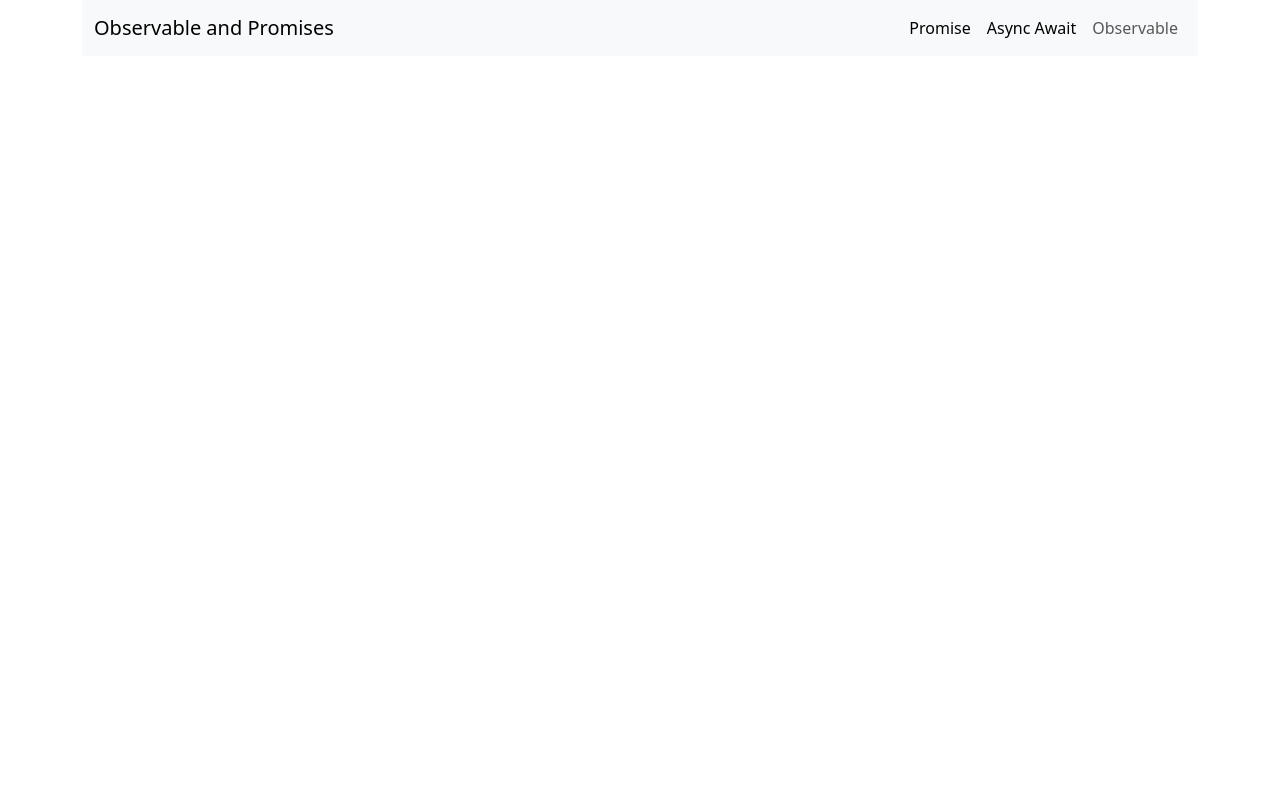
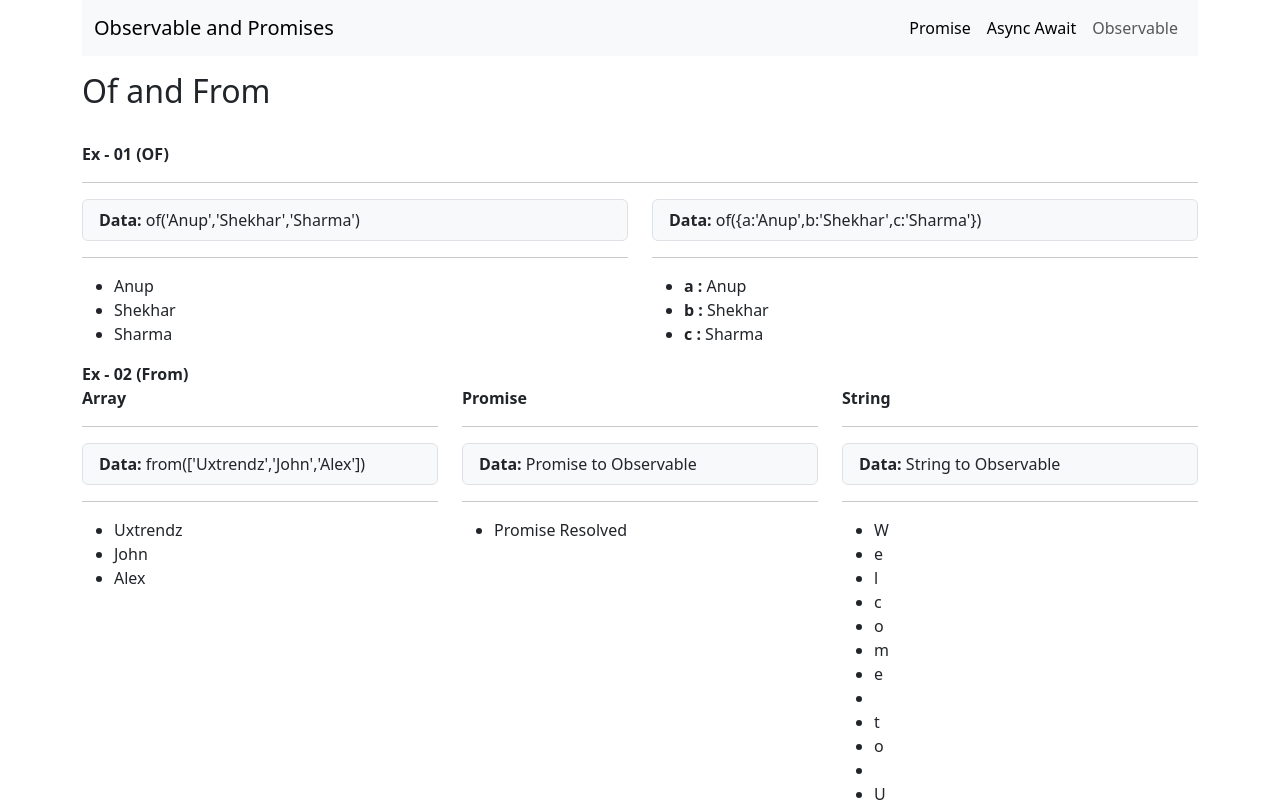
Before and after one commit to Vaibhav2596/Rxjs-Series, an Angular app: page /observable/of-from in a window 1280 px wide. Before the commit this address led to /. Shown: the top 802 px of the page. Built offline with nearby package versions, Linux system fonts and the light colour scheme.

Commit message:
Of and From Operator Example

```diff
--- a/src/app/Features/observable-component/observable-operator-list/observable-operator-list.html
+++ b/src/app/Features/observable-component/observable-operator-list/observable-operator-list.html
@@ -7,6 +7,9 @@
       <li>
         <a routerLink="interval">Interval</a>
       </li>
+      <li>
+        <a routerLink="of-from">Of and From</a>
+      </li>
     </ul>
   </div>
 </div>
--- /dev/null
+++ b/src/app/Features/observable-component/of-from/of-from.html
@@ -0,0 +1,62 @@
+<div class="my-3">
+  <h2>Of and From</h2>
+  <br />
+  <strong>Ex - 01 (OF)</strong>
+  <hr />
+
+  <div class="row">
+    <div class="col-md-6">
+      <p class="bg-light py-2 px-3 border rounded">
+        <strong>Data: </strong>of('Anup','Shekhar','Sharma')
+      </p>
+      <hr />
+      <ul id="elContainer"></ul>
+    </div>
+
+    <div class="col-md-6">
+      <p class="bg-light py-2 px-3 border rounded">
+        <strong>Data: </strong>of(&#123;a:'Anup',b:'Shekhar',c:'Sharma'&#125;)
+      </p>
+      <hr />
+      <ul id="elContainer">
+        <li><strong>a : </strong> {{ obsMsg.a }}</li>
+        <li><strong>b : </strong> {{ obsMsg.b }}</li>
+        <li><strong>c : </strong> {{ obsMsg.c }}</li>
+      </ul>
+    </div>
+  </div>
+
+  <strong>Ex - 02 (From)</strong>
+  <div class="row">
+    <div class="col-md-4">
+      <strong>Array</strong>
+      <hr />
+      <p class="bg-light py-2 px-3 border rounded">
+        <strong>Data: </strong>from(['Uxtrendz','John','Alex'])
+      </p>
+      <hr />
+      <ul id="elContainer3"></ul>
+    </div>
+
+    <div class="col-md-4">
+      <strong>Promise</strong>
+      <hr />
+      <p class="bg-light py-2 px-3 border rounded">
+        <strong>Data: </strong>Promise to Observable
+      </p>
+      <hr />
+      <ul id="elContainer4"></ul>
+    </div>
+
+      <div class="col-md-4">
+      <strong>String</strong>
+      <hr />
+      <p class="bg-light py-2 px-3 border rounded">
+        <strong>Data: </strong>String to Observable
+      </p>
+      <hr />
+      <ul id="elContainer5"></ul>
+    </div>
+  </div>
+  <hr />
+</div>
--- /dev/null
+++ b/src/app/Features/observable-component/of-from/of-from.ts
@@ -0,0 +1,63 @@
+import { Component, inject, OnInit } from '@angular/core';
+import { from, of } from 'rxjs';
+import { DesignUtilityService } from '../../services/design-utility-service';
+
+@Component({
+  selector: 'app-of-from',
+  imports: [],
+  templateUrl: './of-from.html',
+  styleUrl: './of-from.scss',
+})
+export class OfFrom implements OnInit {
+  obsMsg: any;
+  _designUtility = inject(DesignUtilityService);
+
+  ngOnInit(): void {
+    // OF Example
+    const Obs1 = of('Anup', 'Shekhar', 'Sharma');
+
+    Obs1.subscribe((res) => {
+      console.log(res);
+      this._designUtility.print(res, 'elContainer');
+    });
+
+    const Obs2 = of({ a: 'Anup', b: 'Shekhar', c: 'Sharma' });
+
+    Obs2.subscribe((res) => {
+      this.obsMsg = res;
+      console.log('obsMsg => ', res);
+      // this._designUtility.print(res, 'elContainer');
+    });
+
+    // From Example
+    const Obs3 = from(['Uxtrendz', 'John', 'Alex']);
+
+    Obs3.subscribe((res) => {
+      console.log(res);
+      this._designUtility.print(res, 'elContainer3');
+    });
+
+    // From Promise
+    const promise: Promise<string> = new Promise<string>((resolve) => {
+      setTimeout(() => {
+        resolve('Promise Resolved');
+      }, 3000);
+    });
+
+    const Obs4 = from(promise);
+
+    Obs4.subscribe((res) => {
+      console.log('from Promise =>',res);
+      this._designUtility.print(res, 'elContainer4');
+    });
+
+    // From String
+
+        const Obs5 = from('Welcome to Uxtrendz');
+
+    Obs5.subscribe((res) => {
+      console.log('from String =>',res);
+      this._designUtility.print(res, 'elContainer5');
+    });
+  }
+}
--- a/src/app/app.routes.ts
+++ b/src/app/app.routes.ts
@@ -5,6 +5,7 @@ import { ObservableComponent } from './Features/observable-component/observable-
 import { ObservableOperatorList } from './Features/observable-component/observable-operator-list/observable-operator-list';
 import { FromEvent } from './Features/observable-component/from-event/from-event';
 import { Interval } from './Features/observable-component/interval/interval';
+import { OfFrom } from './Features/observable-component/of-from/of-from';
 
 export const routes: Routes = [
   { path: '', redirectTo: 'promise', pathMatch: 'full' },
@@ -17,6 +18,7 @@ export const routes: Routes = [
       { path: '', component: ObservableOperatorList },
       { path: 'fromEvent', component: FromEvent },
       { path: 'interval', component: Interval },
+      {path: 'of-from', component: OfFrom}
     ],
   },
 ];
```
Also changed, not shown: public/Notes/5. Of Operator.md (added, +7 -0 lines), src/app/Features/observable-component/of-from/of-from.scss (added), 1 other file (tests, documents, lock files or other folders).
